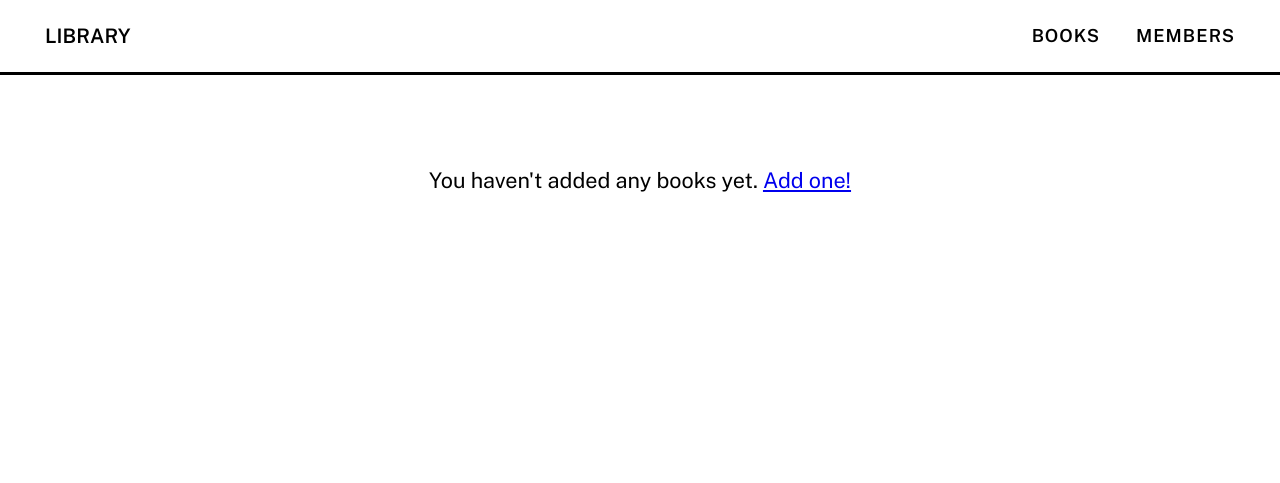
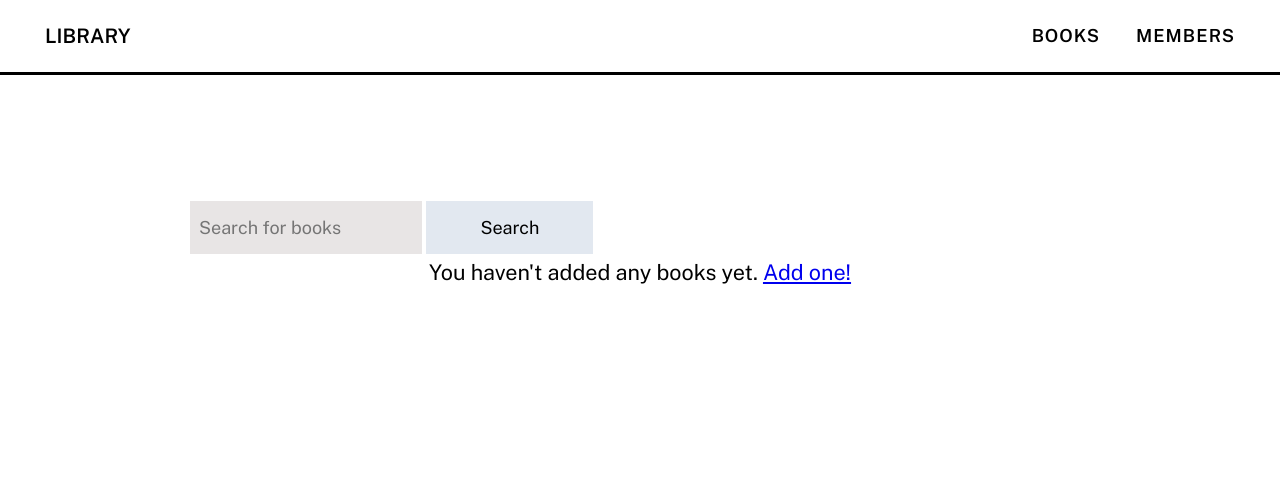
Before and after one commit to kiminzajnr/Library-Management-Web-Application, a Flask app: page / in a window 1280 px wide. Shown: the top 483 px of the page. Run offline with Flask 3, Linux system fonts and the light colour scheme.

Commit message:
Add search for book

```diff
--- a/Library/routes.py
+++ b/Library/routes.py
@@ -1,5 +1,5 @@
 import datetime
-from flask import Blueprint, render_template, url_for, redirect
+from flask import Blueprint, render_template, url_for, redirect, request
 from Library.forms import BooksForm, MemberForm, IssueForm
 from Library.db import db
 from Library.models import BookModel, MemberModel, TransactionModel
@@ -208,3 +208,14 @@ def delete_member(_id):
         db.session.delete(member)
         db.session.commit()
     return redirect(url_for(".members"))
+
+
+@pages.route("/search", methods=["GET"])
+def search():
+    query = request.args.get('query')
+
+    book_results = BookModel.query.filter(
+        (BookModel.title.ilike(f"%{query}%")) | (BookModel.author.ilike(f"%{query}%"))
+    ).all()
+
+    return render_template("index.html", books=book_results, query=query)
--- a/Library/templates/index.html
+++ b/Library/templates/index.html
@@ -2,9 +2,14 @@
 
 {% block head_content %}
     <link rel="stylesheet" href="{{ url_for('static', filename='css/books.css') }}">
+    <link rel="stylesheet" href="{{ url_for('static', filename='css/forms.css') }}">
 {% endblock %}
 
 {% block main_content %}
+    <form action="{{ url_for('pages.search') }}" method="GET" class="table">
+        <input type="text" name="query" placeholder="Search for books" class="form__field " required>
+        <button class="button button--form" type="submit">Search</button>
+    </form>
     {% if books %}
         <table class="table">
             <colgroup>
```
